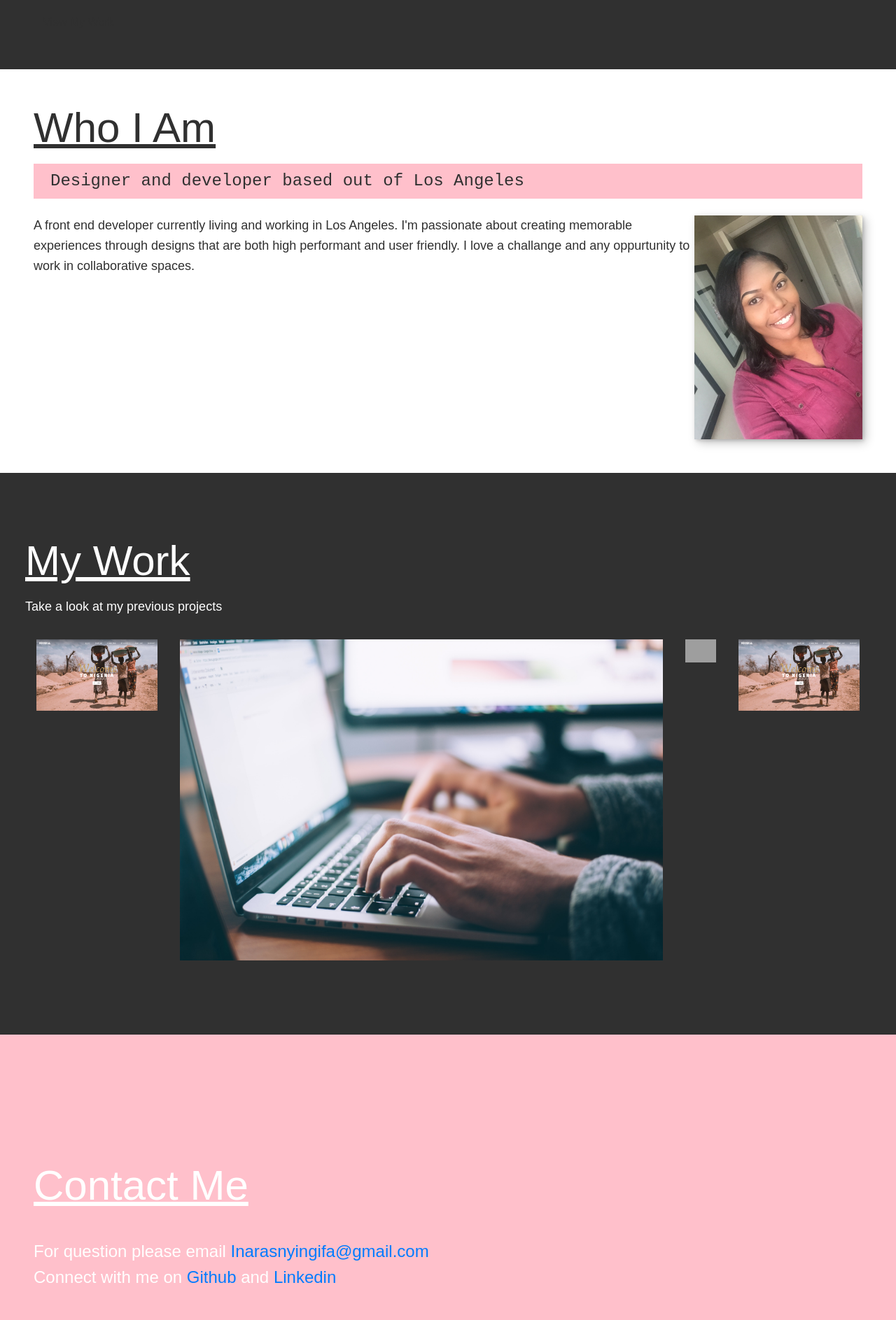
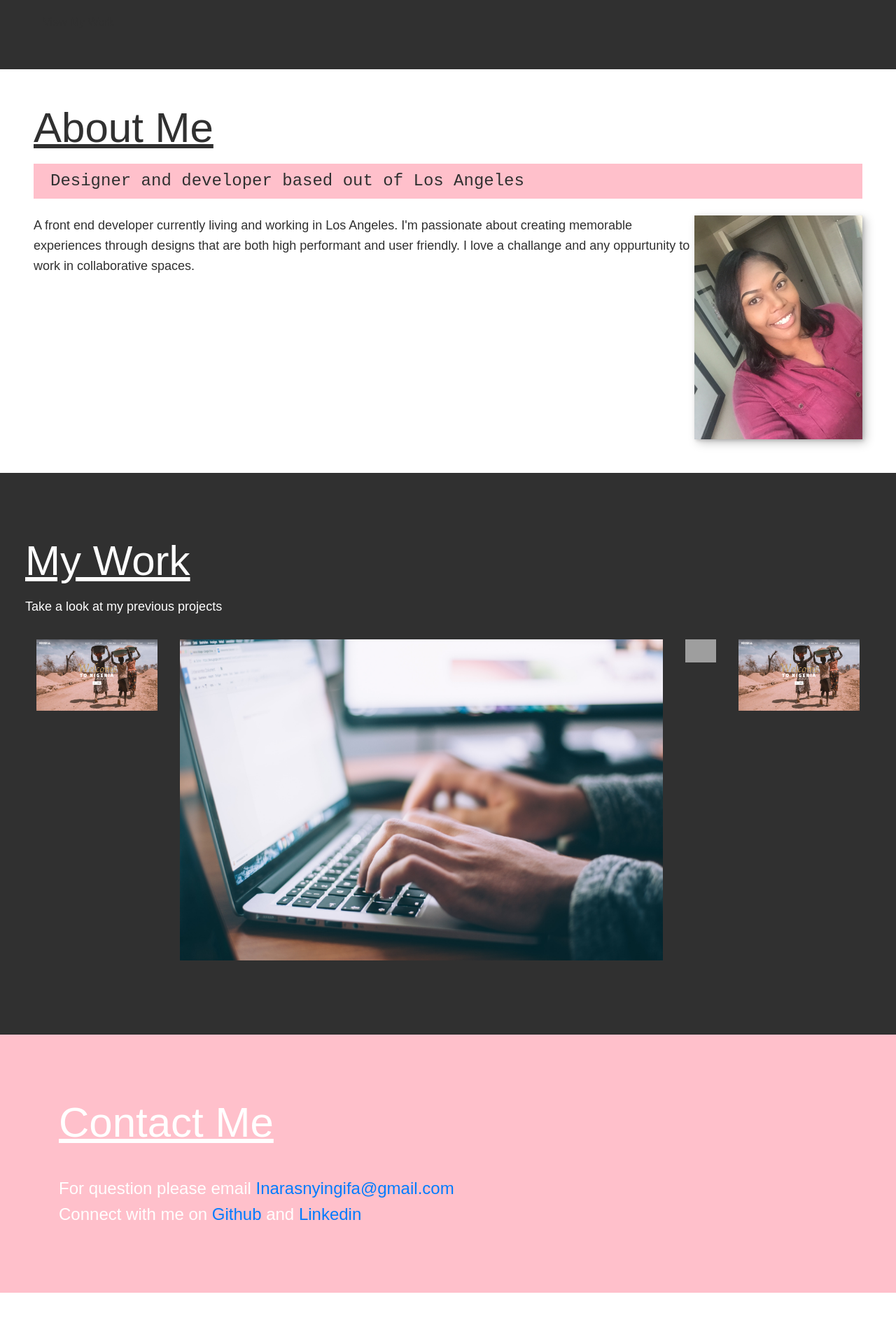
Before and after one commit to inara-nyingifa/My-portfolio, a plain HTML site: page index.html in a window 1280 px wide. Shown: the part 789-2676 px from the top of the page at 70% size. After the commit the page ends 2637 px from the top, so only its background shows below. Drawn offline with nearby package versions, Linux system fonts and the light colour scheme; grey boxes are pictures that could not be loaded.

Commit message:
changes to html

```diff
--- a/index.html
+++ b/index.html
@@ -64,7 +64,7 @@
 	<!-- ABOUT ME-->
 
 	<section class="about--me" id="about">
-		<h2 style=" color: #303030" class=section__title section__title--about"> Who I Am</h2>
+		<h2 style=" color: #303030" class=section__title section__title--about"> About Me</h2>
 		<p class="section__subtitle section__subtitle--about"> Designer and developer based out of Los Angeles</p>
 
 		<div class="about-me__body">
@@ -95,17 +95,15 @@
 			</a>
 
 
-
-
 		</div>
 	</section>
 <!--footer-->
 <footer>
-    <section class="contact" id="contact"></section>
+    <section class="contact" id="contact">
     <h2 class="section__title">Contact Me</h2></br>
 	<h3> For question please email <a href="mailto:inarasnyingifa@gmail.com">Inarasnyingifa@gmail.com</a></h3>
 	<h4 class="social-list__item">Connect with me on <a href= "https://github.com/inara-nyingifa?tab=repositories">Github</a> and <a href= "https://www.linkedin.com/in/inara-nyingifa-993699167/">Linkedin</a></h4>
-
+	</section>
 </footer>
 
 </body>
--- a/styles/style.css
+++ b/styles/style.css
@@ -36,7 +36,7 @@ footer {
 
 	padding-left: 3rem;
 	color: var(--clr-light);
-	padding-bottom: 10rem;
+	padding-bottom: 0;
 	padding-top: 0;
 }
 
@@ -56,6 +56,11 @@ footer {
 }
 .section__title{
 	text-decoration: underline;
+}
+
+.about-me__body {
+	max-width: 100%;
+	display: inline;
 }
 @media (min-width: 800px) {		/*changing style based on px size*/
 	:root {
```
